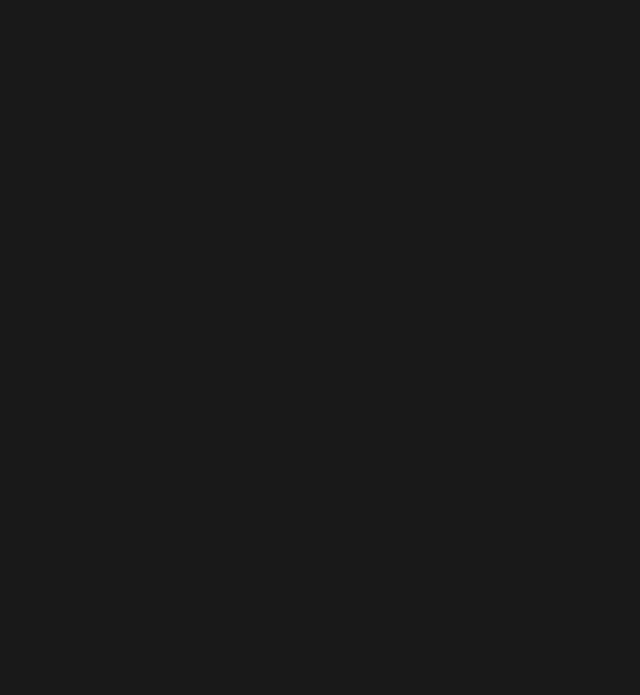
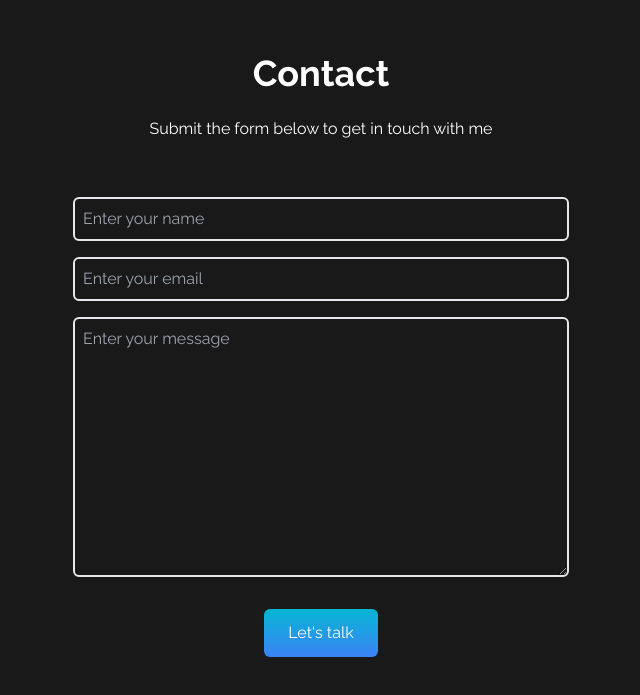
Before and after one commit to harisshafiq934/portfolio, a React (Vite) app: page / in a window 1280 px wide. Shown: the part 3509-4204 px from the top of the page, without its empty margins (319-959 px from the left). Before the commit the page ends 3416 px from the top, so only its background shows below. Built offline with nearby package versions, Linux system fonts and the light colour scheme.

Commit message:
contact us

```diff
--- a/src/App.jsx
+++ b/src/App.jsx
@@ -4,6 +4,7 @@
 import Skills from './Components/Skills'
 import Projects from './Components/Projects'
 import Experience from './Components/Experience'
+import Contact from './Components/Contact'
 
 
 function App() {
@@ -16,6 +17,7 @@
    <Skills/>
    <Projects/>
    <Experience/>
+   <Contact/>
     </>
   )
 }
--- /dev/null
+++ b/src/Components/Contact.jsx
@@ -0,0 +1,52 @@
+import React from "react";
+
+const Contact = () => {
+  return (
+    <div
+      name="contact"
+      className="w-full h-screen mt-16  from-black to-gray-800 p-4 text-white"
+    >
+      <div className="flex flex-col p-4 justify-center max-w-screen-lg mx-auto h-full">
+        <div className="pb-8">
+          <p className="text-4xl font-bold text-center   border-gray-500">
+            Contact
+          </p>
+          <p className="py-6 text-center">Submit the form below to get in touch with me</p>
+        </div>
+
+        <div className=" flex justify-center items-center">
+          <form
+            action="https://getform.io/f/pbygeonb"
+            method="POST"
+            className=" flex flex-col w-full md:w-1/2"
+          >
+            <input
+              type="text"
+              name="name"
+              placeholder="Enter your name"
+              className="p-2 bg-transparent border-2 rounded-md text-white focus:outline-none"
+            />
+            <input
+              type="text"
+              name="email"
+              placeholder="Enter your email"
+              className="my-4 p-2 bg-transparent border-2 rounded-md text-white focus:outline-none"
+            />
+            <textarea
+              name="message"
+              placeholder="Enter your message"
+              rows="10"
+              className="p-2 bg-transparent border-2 rounded-md text-white focus:outline-none"
+            ></textarea>
+
+            <button className="text-white bg-gradient-to-b from-cyan-500 to-blue-500 px-6 py-3 my-8 mx-auto flex items-center rounded-md hover:scale-110 duration-300">
+              Let's talk
+            </button>
+          </form>
+        </div>
+      </div>
+    </div>
+  );
+};
+
+export default Contact;
```
